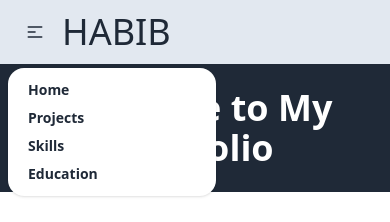
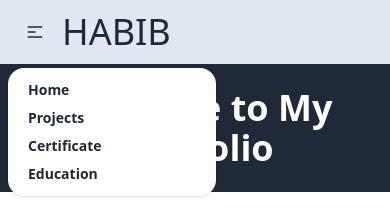
Before and after one commit to MMhabib/Portfolio, a React (Vite) app: page / in a window 390 px wide. Both pictures are taken after a click on the button 35 px from the left and 32 px from the top of the page. Shown: the top 222 px of the page. Built offline with nearby package versions, Linux system fonts and the light colour scheme.

Commit message:
furebase

```diff
--- a/src/Pages/Shared/Navbar.jsx
+++ b/src/Pages/Shared/Navbar.jsx
@@ -13,7 +13,7 @@ const Navbar = () => {
       <ul tabIndex={0} className="menu menu-sm dropdown-content mt-3 z-[1] p-2 shadow bg-base-100 rounded-box w-52">
       <li className="font-extrabold hover:text-red-500"><Link to='/'>Home</Link></li>
       <li className="font-bold hover:text-red-500"><Link to='/projects'>Projects</Link></li>
-      <li className="font-bold hover:text-red-500"><Link to='/skills'>Skills</Link></li>
+      <li className="font-bold hover:text-red-500"><Link to='/certificate'>Certificate</Link></li>
       <li className="font-bold hover:text-red-500"><Link to='/education'>Education</Link></li>
       </ul>
     </div>
```
